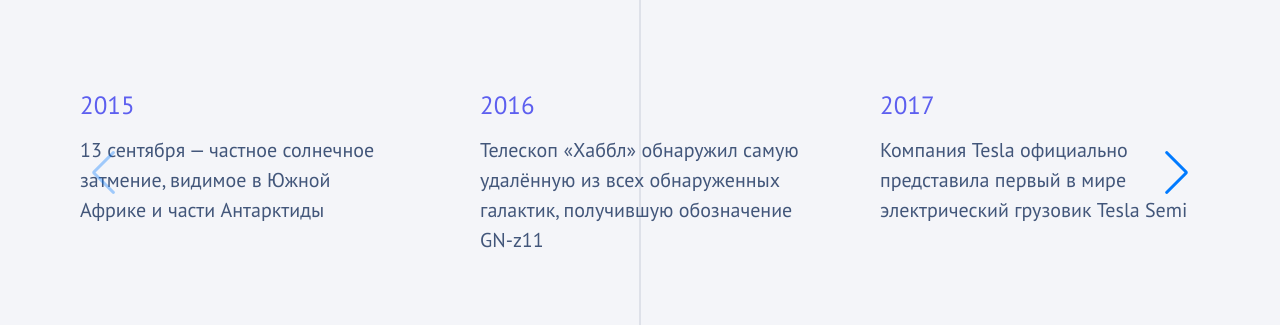
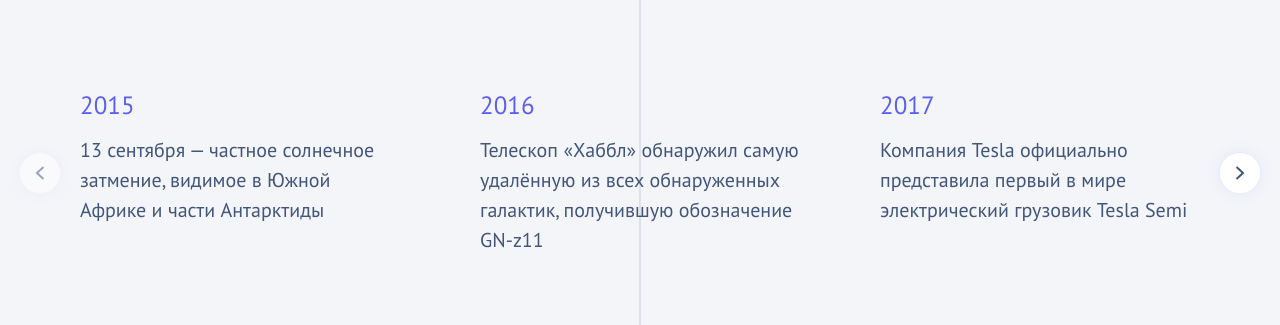
Before and after one commit to SofiyaAndreevna/historical-dates-timeline, a React app: page / in a window 1280 px wide. Shown: the part 1010-1335 px from the top of the page. Built offline with nearby package versions, Linux system fonts and the light colour scheme.

Commit message:
fix: slider buttons

```diff
--- a/src/features/events-display/ui/EventsSlider/EventsSlider.scss
+++ b/src/features/events-display/ui/EventsSlider/EventsSlider.scss
@@ -3,6 +3,7 @@
 .events-slider {
   width: 100%;
   margin-top: $spacing-lg;
+  position: relative;
 
   .swiper {
     width: 100%;
@@ -12,4 +13,49 @@
   .swiper-slide {
     height: auto;
   }
+
+  &__nav {
+    position: absolute;
+    top: 50%;
+    transform: translateY(-50%);
+    width: 40px;
+    height: 40px;
+    background-color: #fff;
+    border: none;
+    border-radius: 50%;
+    box-shadow: 0 0 15px rgba(56, 119, 238, 0.1);
+    display: flex;
+    align-items: center;
+    justify-content: center;
+    cursor: pointer;
+    transition: all $transition-base;
+    z-index: 10;
+
+    svg {
+      display: block;
+      flex-shrink: 0;
+    }
+
+    &:hover:not(:disabled) {
+      background-color: #f8f9fb;
+      box-shadow: 0 0 20px rgba(56, 119, 238, 0.15);
+    }
+
+    &:disabled {
+      opacity: 0.5;
+      cursor: not-allowed;
+
+      svg path {
+        stroke: #42567A;
+      }
+    }
+
+    &--prev {
+      left: -60px;
+    }
+
+    &--next {
+      right: -60px;
+    }
+  }
 }
--- a/src/features/events-display/ui/EventsSlider/EventsSlider.tsx
+++ b/src/features/events-display/ui/EventsSlider/EventsSlider.tsx
@@ -1,11 +1,11 @@
-import React from 'react';
+import React, { useRef, useState } from 'react';
 import { Swiper, SwiperSlide } from 'swiper/react';
 import { Navigation } from 'swiper/modules';
+import type { Swiper as SwiperType } from 'swiper';
 import { TimelineEvent } from '@/entities/timeline';
 import { TIMELINE_CONFIG } from '@/shared/config';
 import { EventCard } from '../EventCard';
 import 'swiper/css';
-import 'swiper/css/navigation';
 import './EventsSlider.scss';
 
 export interface EventsSliderProps {
@@ -18,14 +18,44 @@ export const EventsSlider: React.FC<EventsSliderProps> = ({
   resetKey,
 }) => {
   const { swiper } = TIMELINE_CONFIG;
+  const swiperRef = useRef<SwiperType | null>(null);
+  const [isBeginning, setIsBeginning] = useState(true);
+  const [isEnd, setIsEnd] = useState(false);
+
+  const handlePrev = () => {
+    swiperRef.current?.slidePrev();
+  };
+
+  const handleNext = () => {
+    swiperRef.current?.slideNext();
+  };
 
   return (
     <div className="events-slider">
+      <button
+        className="events-slider__nav events-slider__nav--prev"
+        onClick={handlePrev}
+        disabled={isBeginning}
+        aria-label="Previous slide"
+      >
+        <svg width="10" height="14" viewBox="0 0 10 14" fill="none" xmlns="http://www.w3.org/2000/svg">
+          <path d="M8.5 1L2 7L8.5 13" stroke="#42567A" strokeWidth="2"/>
+        </svg>
+      </button>
+
       <Swiper
         modules={[Navigation]}
         spaceBetween={swiper.spaceBetween}
         slidesPerView={swiper.slidesPerView}
-        navigation={true}
+        onSwiper={(swiper) => {
+          swiperRef.current = swiper;
+          setIsBeginning(swiper.isBeginning);
+          setIsEnd(swiper.isEnd);
+        }}
+        onSlideChange={(swiper) => {
+          setIsBeginning(swiper.isBeginning);
+          setIsEnd(swiper.isEnd);
+        }}
         breakpoints={{
           [swiper.breakpoints.mobile.width]: {
             slidesPerView: swiper.breakpoints.mobile.slidesPerView,
@@ -48,6 +78,17 @@ export const EventsSlider: React.FC<EventsSliderProps> = ({
           </SwiperSlide>
         ))}
       </Swiper>
+
+      <button
+        className="events-slider__nav events-slider__nav--next"
+        onClick={handleNext}
+        disabled={isEnd}
+        aria-label="Next slide"
+      >
+        <svg width="10" height="14" viewBox="0 0 10 14" fill="none" xmlns="http://www.w3.org/2000/svg">
+          <path d="M1.5 1L8 7L1.5 13" stroke="#42567A" strokeWidth="2"/>
+        </svg>
+      </button>
     </div>
   );
 };
```
